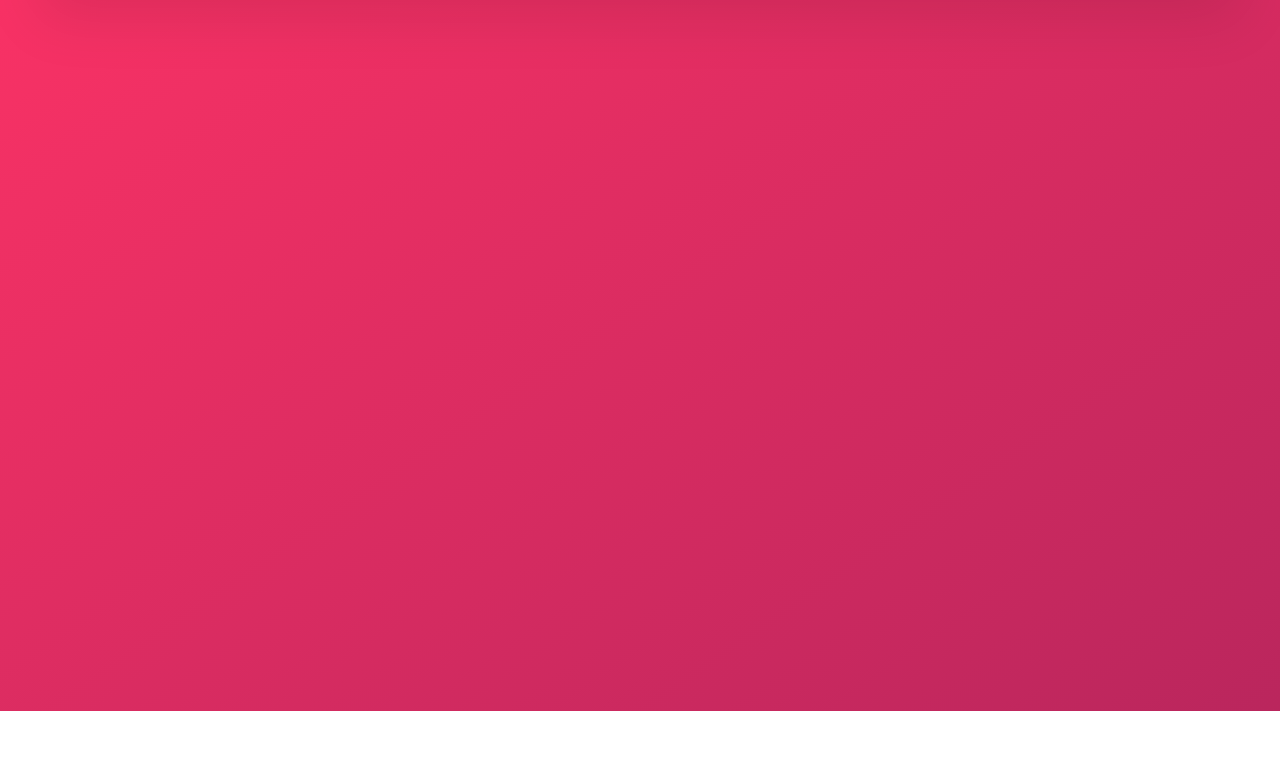
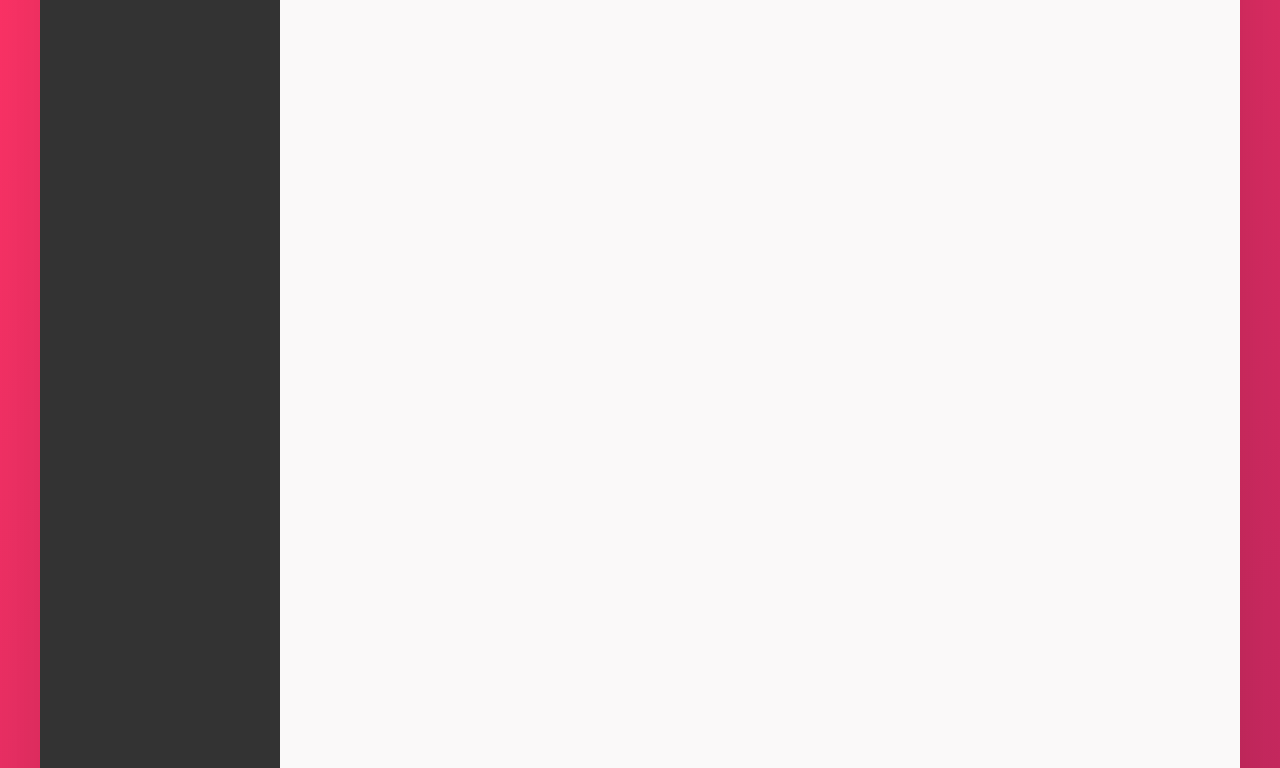
Before and after one commit to Luco97/trillo-course, a website: page index.html in a window 1280 px wide. Shown: the part 169-937 px from the top of the page. Before the commit the page ends 880 px from the top, so only its background shows below. Drawn offline with nearby package versions, Linux system fonts and the light colour scheme; files that its build step writes are made by us from their sources.

Commit message:
UPDATE se formatea scss de _layouts

```diff
--- a/sass/_layout.scss
+++ b/sass/_layout.scss
@@ -3,6 +3,9 @@
   margin: 8rem auto;
   background-color: var(--color-grey-light-1);
   box-shadow: 0 2rem 6rem rgba(0, 0, 0, 0.1);
+  @media (max-width: 1200px) {
+    margin: 0;
+  }
 }
 .header {
   height: 7rem;
@@ -18,7 +21,11 @@ display: flex;
 .sidebar {
   background-color: var(--color-grey-dark-1);
   flex: 0 0 20%;
+  display: flex;
+  flex-direction: column;
+  justify-content: space-between;
+  gap: 1rem;
 }
 .hotel-view {
-
+  height: 120rem;
 }
```
Lines whose indentation alone changed are shown as unchanged.
